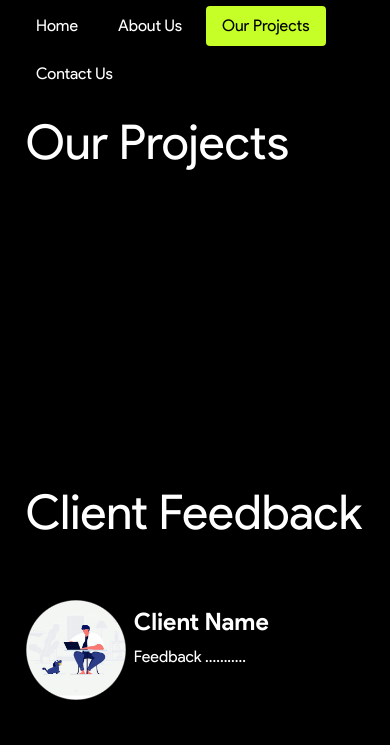
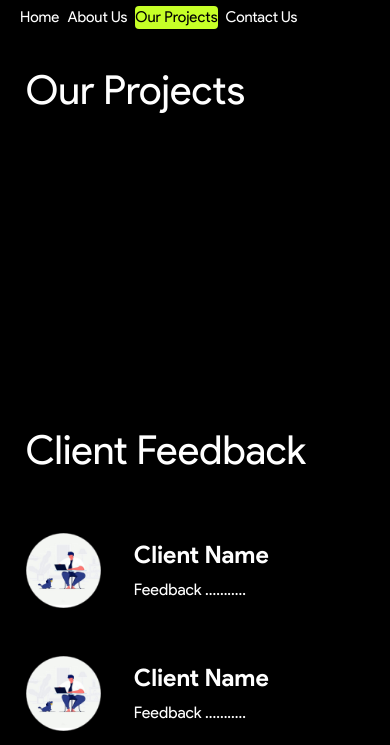
Before and after one commit to Oindrila-Chakraborty/Orange-Ink, a plain HTML site: page projects.html in a window 390 px wide. Shown: the part 83-828 px from the top of the page. Drawn offline with nearby package versions, Linux system fonts and the light colour scheme.

Commit message:
sixth commit

```diff
--- a/projects.html
+++ b/projects.html
@@ -2,6 +2,7 @@
 <html>
 <head>
 	<title>Orange Ink</title>
+  <meta name="viewport" content="width=device-width, initial-scale=1">
 	<link rel="stylesheet" href="https://stackpath.bootstrapcdn.com/bootstrap/4.4.1/css/bootstrap.min.css" integrity="sha384-Vkoo8x4CGsO3+Hhxv8T/Q5PaXtkKtu6ug5TOeNV6gBiFeWPGFN9MuhOf23Q9Ifjh" crossorigin="anonymous">
 	<link rel="stylesheet" type="text/css" href="stylesheets_and_fonts/projects.css">
 </head>
@@ -58,7 +59,7 @@
   				</div>
   				<div class="col-12">
   					<div class="row">
-  						<div class="col-2 pl-0 pr-0 mr-0 pb-5"><img class="client" src="images/client.png"></div>
+  						<div class="col-2 pl-0  pb-5"><img class="client" src="images/client.png"></div>
   						<div class="col-10 pl-5 ml-lg-0 pl-lg-0 pt-2 pt-lg-1">
   							<h2>Client Name</h2>
   							<p>Feedback ...........</p>
--- a/stylesheets_and_fonts/about.css
+++ b/stylesheets_and_fonts/about.css
@@ -83,13 +83,13 @@ button img{
 	width: 30px;
 }
 /*for mobile screen*/
-@media(max-width: 768px){
+@media screen and (max-width: 768px){
 	nav{
 		padding-bottom: 0;
 	}
 	.one h1{
 		margin-left: 3%;
-		font-size: 3rem;
+		font-size: 2.5rem;
 
 	}
 
@@ -118,5 +118,9 @@ button img{
 	padding-top:10%;
 	margin-left: 3%;
 	padding-bottom: 20%;
+	}
+	.nav-pills .nav-link{
+		padding: 0px;
+		font-size: 15px;
+	}
 }
-}
--- a/stylesheets_and_fonts/contact.css
+++ b/stylesheets_and_fonts/contact.css
@@ -63,12 +63,12 @@ button img{
 	width: 30px;
 }
 /*for mobile screen */
-@media(max-width: 768px){
+@media screen and (max-width: 768px){
 	nav{
 		padding-bottom: 0;
 	}
 	h1{
-		font-size: 3rem;
+		font-size: 2.5rem;
 		margin-left: 3%;
 	}
 	.info{
@@ -85,4 +85,8 @@ button img{
 	.one .btn{
 		margin-left: 3%;
 	}
+	.nav-pills .nav-link{
+		padding: 0px;
+		font-size: 15px;
+	}
 }
--- a/stylesheets_and_fonts/home.css
+++ b/stylesheets_and_fonts/home.css
@@ -63,10 +63,13 @@ button img{
 		padding-top: 40%;
 	}
 	.nav-pills .nav-link{
-		padding: 5px;
+		padding: 0px;
+		font-size: 15px;
 	}
+
 	.jumbotron h1{
-	font-size: 3.5rem;
+	font-size: 3rem;
+
 	}
 
 }
--- a/stylesheets_and_fonts/projects.css
+++ b/stylesheets_and_fonts/projects.css
@@ -58,12 +58,12 @@ h2{
 
 
 /*for mobile screens*/
-@media(max-width: 768px){
+@media screen and (max-width: 768px){
 	nav{
 		padding-bottom: 0;
 	}
 	h1{
-		font-size: 3rem;
+		font-size: 2.5rem;
 		margin-left: 3%;
 	}
 	.container{
@@ -78,5 +78,12 @@ h2{
 	h2{
 		font-size: 1.5rem;
 	}
-
+	.nav-pills .nav-link{
+		padding: 0px;
+		font-size: 15px;
 	}
+	.client{
+	height: 75px;
+	width: 75px;
+}
+	}
```
Also changed, not shown: about.html (+1 -0 lines), contact.html (+1 -0 lines).
